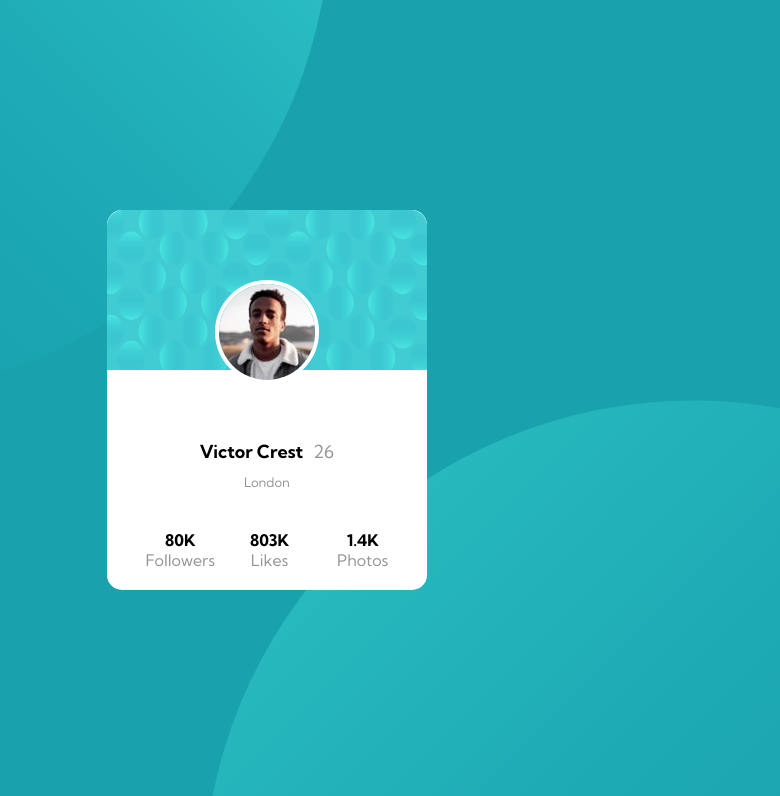
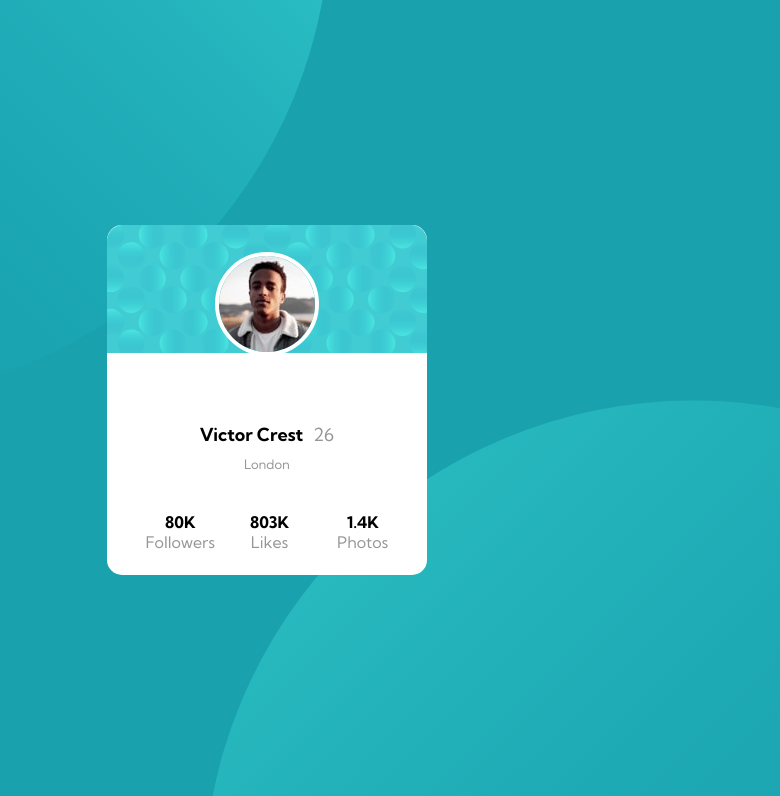
Before and after one commit to SandipR1710/frontend_pr_3, a plain HTML site: page index.html in a window 1280 px wide. Shown: the top 796 px of the page, without its empty margins (373-1153 px from the left). Drawn offline with Linux system fonts and the light colour scheme.

Commit message:
card height changed

```diff
--- a/style.css
+++ b/style.css
@@ -22,7 +22,7 @@ body{
 .prpic{
     position:absolute;
     /* top:32%; */
-    top:35%;
+    top:31.5%;
 }
 .dpic{
     border-radius: 100%;
@@ -32,7 +32,7 @@ body{
     padding-left: 10px;
     padding-right: 10px;
     width:300px;
-    height: 380px;
+    height: 350px;
     /* border: 1px solid black; */
     background-color: white;
     display: flex;
@@ -52,7 +52,7 @@ body{
     gap:35px;
     margin-top: 30px;
     margin-right: 10px;
-    margin-bottom: 20px;
+    margin-bottom: 30px;
 }
 .name{
     font-size: 1.125rem;
```
